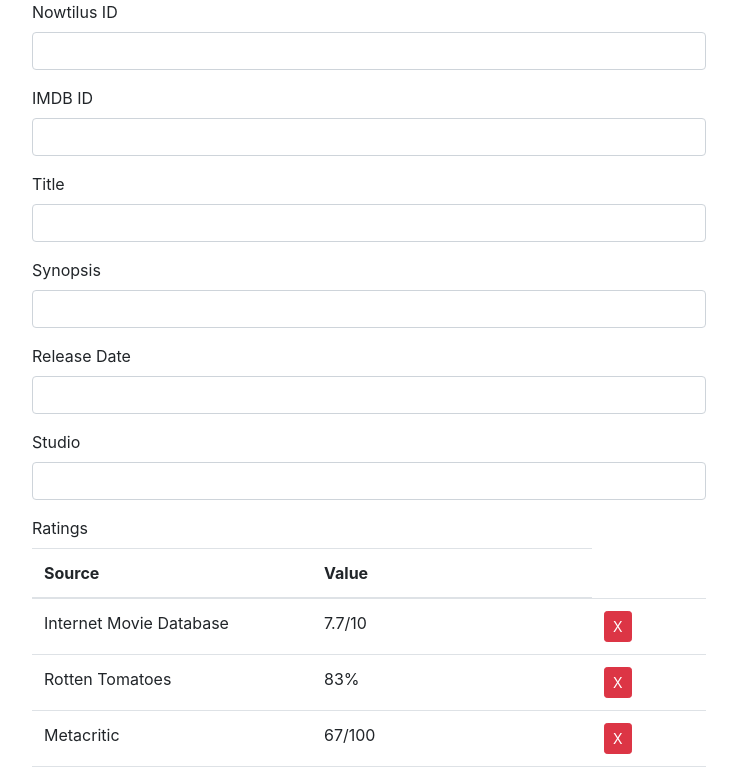
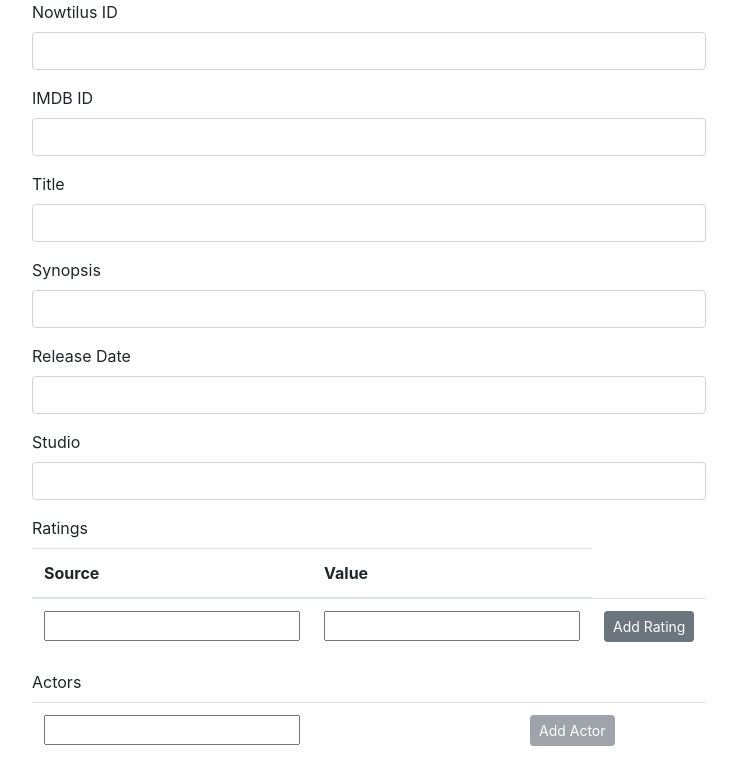
Before and after one commit to zachtownsend/OMDB-Metadata-Normalisation, a React (Create React App) app: page / in a window 1280 px wide. Shown: the top 777 px of the page, without its empty margins (38-775 px from the left). Built offline with nearby package versions, Linux system fonts and the light colour scheme.

Commit message:
finished multidimensional field repeater

```diff
--- a/package.json
+++ b/package.json
@@ -10,6 +10,7 @@
     "react": "^16.8.6",
     "react-dom": "^16.8.6",
     "react-scripts": "2.1.8",
+    "underscore": "^1.9.1",
     "yup": "^0.27.0"
   },
   "scripts": {
--- a/src/components/FieldRepeater.js
+++ b/src/components/FieldRepeater.js
@@ -32,7 +32,7 @@ export default class FieldRepeater extends Component {
     super(props);
 
     this.state = {
-      value: props.shape ? [] : '',
+      value: this.initialiseValue(),
     };
   }
 
@@ -41,10 +41,10 @@ export default class FieldRepeater extends Component {
     const { name, value } = e.target;
 
     if (shape) {
-      const shapeIndex = shape.findIndex(element => element.name === name);
+      const currentField = shape.find(element => element.name === name);
       const newValue = this.state.value;
-      newValue[shapeIndex] = value;
-      console.log(shapeIndex);
+      newValue[currentField.name] = value;
+
       this.setState({
         value: newValue,
       });
@@ -53,29 +53,17 @@ export default class FieldRepeater extends Component {
         value,
       });
     }
-    console.log(e.target.name);
   };
 
   handleAddItem = e => {
     e.preventDefault();
     const { onAddItem, shape } = this.props;
     const { value } = this.state;
+
     if (typeof onAddItem === 'function') {
-      if (shape) {
-        const newValue = {};
-        shape.forEach((shapeMap, index) => {
-          newValue[shapeMap.name] = value[index];
-        });
-        onAddItem(newValue);
-        this.setState({
-          value: [],
-        });
-      } else {
-        onAddItem(value);
-      }
-
+      onAddItem(value);
       this.setState({
-        value: '',
+        value: this.initialiseValue(),
       });
     }
   };
@@ -89,6 +77,20 @@ export default class FieldRepeater extends Component {
     }
   };
 
+  initialiseValue = () => {
+    const { shape } = this.props;
+    if (shape) {
+      const initialValue = {};
+      shape.forEach(shapeData => {
+        initialValue[shapeData.name] = '';
+      });
+
+      return initialValue;
+    }
+
+    return '';
+  };
+
   render() {
     const { handleChange } = this;
     const { value } = this.state;
@@ -96,10 +98,12 @@ export default class FieldRepeater extends Component {
 
     const dataRows = data.map(row => {
       if (shape) {
+        const keys = Object.keys(row);
+        const values = Object.values(row);
         return (
-          <tr key={row.join('-')}>
-            {row.map((columnValue, index) => (
-              <td key={`${shape[index].name}-${columnValue}`}>{columnValue}</td>
+          <tr key={values.join('-')}>
+            {values.map((columnValue, index) => (
+              <td key={`${keys[index]}-${columnValue}`}>{columnValue}</td>
             ))}
             <td>
               <button
@@ -136,7 +140,7 @@ export default class FieldRepeater extends Component {
           <td key={input.name}>
             <input
               type={input.type}
-              value={value[index]}
+              value={value[input.name]}
               name={input.name}
               onChange={handleChange}
             />
--- a/src/components/MovieForm.js
+++ b/src/components/MovieForm.js
@@ -2,6 +2,7 @@ import React, { Component } from 'react';
 // import PropTypes from 'prop-types';
 import { Formik, Field, Form, ErrorMessage } from 'formik';
 import * as Yup from 'yup';
+import _ from 'underscore';
 import FieldRepeater from './FieldRepeater';
 
 export const MoveFormSchema = Yup.object().shape({
@@ -123,18 +124,23 @@ export default class MovieForm extends Component {
                     name: 'Value',
                   },
                 ]}
-                data={[
-                  ['Internet Movie Database', '7.7/10'],
-                  ['Rotten Tomatoes', '83%'],
-                  ['Metacritic', '67/100'],
-                ]}
+                data={values.ratings}
                 pluralTitle="Ratings"
                 singluarTitle="Rating"
                 onAddItem={data => {
-                  console.log(data);
+                  const { ratings } = values;
+                  ratings.push(data);
+                  setFieldValue('ratings', ratings);
                 }}
                 onRemoveItem={value => {
-                  console.log(value);
+                  const { ratings } = values;
+
+                  ratings.splice(
+                    ratings.findIndex(rating => _.isEqual(rating, value)),
+                    1
+                  );
+
+                  setFieldValue('ratings', ratings);
                 }}
               />
               <ErrorMessage name="ratings" />
```
Also changed, not shown: 1 other file (tests, documents, lock files or other folders).
